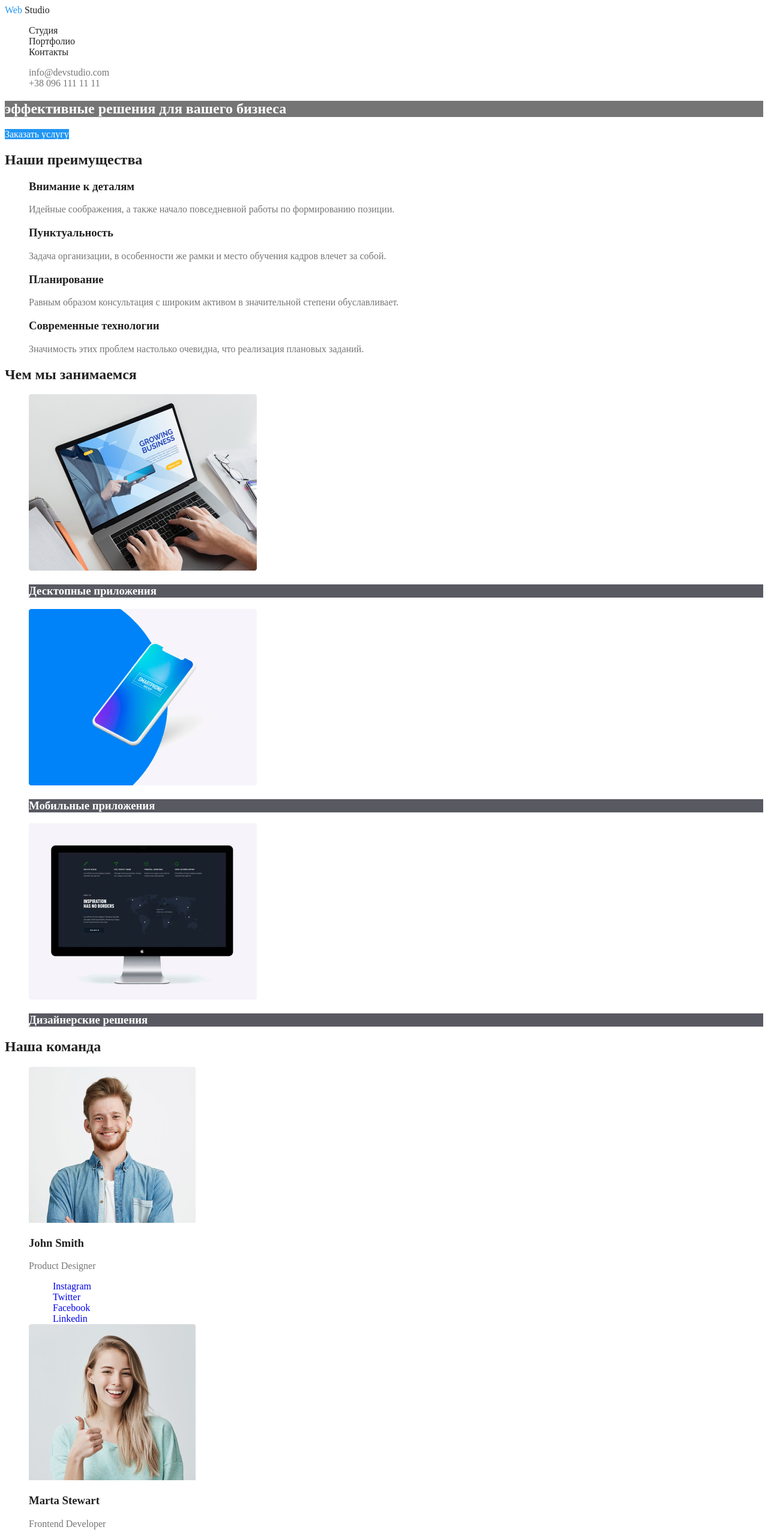
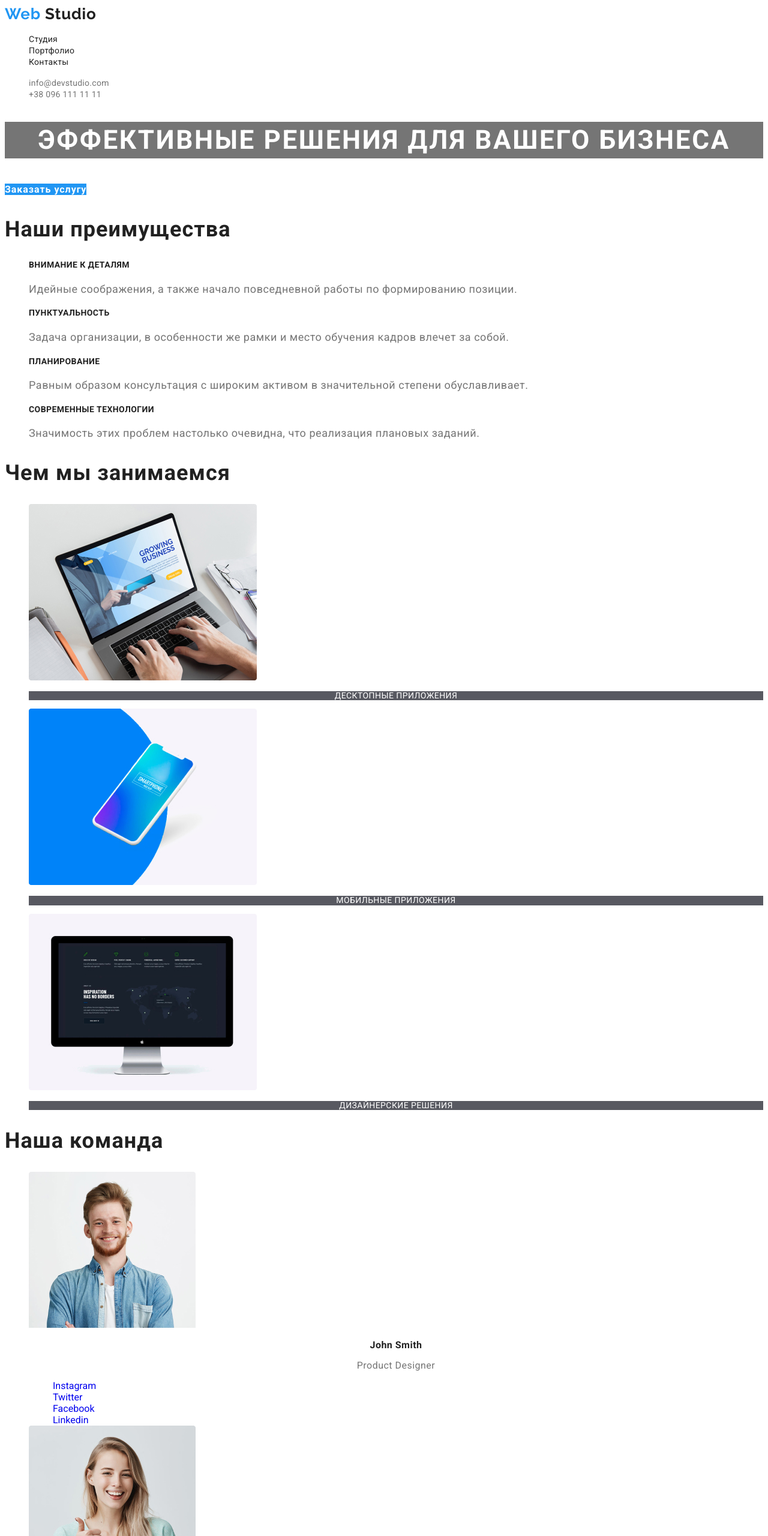
Before and after one commit to luliiaIlchenko/goit-markup-hw-02, a plain HTML site: page index.html in a window 1280 px wide. Shown: the top 2560 px of the page at 60% size. Drawn offline with Linux system fonts and the light colour scheme.

Commit message:
Додає шрифти на головну сторінку

```diff
--- a/css/styles.css
+++ b/css/styles.css
@@ -29,10 +29,15 @@
 
 body {
   color: var(--primary-text-color);
+  font-family: Roboto;
 }
 
 .site-nav .link {
   color: var(--primary-title-color);
+  font-weight: 500; /*в макете 500, но визуально больше*/
+  font-size: 14px;
+  line-height: 1.1;
+  letter-spacing: 0.02em;
 }
 .site-nav .link:hover,
 .site-nav .link:focus,
@@ -47,12 +52,21 @@ body {
 
 .contacts .link {
   color: var(--primary-text-color);
+  font-weight: 500;
+  font-size: 14px;
+  line-height: 1.1;
+  letter-spacing: 0.02em;
 }
 
 /*Logo*/
 
 .logo {
   color: var(--accent-color);
+  font-family: Raleway, sans-serif;
+  font-weight: 700;
+  font-size: 26px;
+  line-height: 1.2;
+  letter-spacing: 0.03em;
 }
 
 .logo-header {
@@ -66,26 +80,76 @@ body {
 /*Hero*/
 .hero-title {
   color: #ffffff;
-  background-color: #757575;
+  font-weight: 900;
+  font-size: 44px;
+  line-height: 1.4;
+  text-align: center;
+  letter-spacing: 0.06em;
+  text-transform: uppercase;
+  background-color: #757575; /*чтобы белый текст был виден*/
 }
 .button {
   color: var(--button-text-color);
   background-color: var(--accent-color);
+  font-family: inherit;
+  font-weight: 700;
+  font-size: 16px;
+  line-height: 1.9;
+  align-items: center;
+  text-align: center;
+  letter-spacing: 0.06em;
 }
 
 /*Sections*/
-.section-title,
+.section-title {
+  color: var(--primary-title-color);
+  font-weight: 700;
+  font-size: 36px;
+  line-height: 1.2;
+  letter-spacing: 0.03em;
+}
+
 .worker-name {
   color: var(--primary-title-color);
+  font-size: 16px;
+  line-height: 1.1;
+  text-align: center;
+  letter-spacing: 0.03em;
+}
+
+.worker-job /*подумать над названием класа*/ {
+  font-weight: 400;
+  font-size: 16px;
+  line-height: 1.1;
+  text-align: center;
+  letter-spacing: 0.03em;
 }
 
 .advantages-title {
   color: var(--primary-title-color);
+  font-weight: 700;
+  font-size: 14px;
+  line-height: 1.1;
+  letter-spacing: 0.03em;
+  text-transform: uppercase;
+}
+
+.text {
+  font-weight: 400l;
+  font-size: 18px;
+  line-height: 1.6;
+  letter-spacing: 0.03em;
 }
 
 .work-title {
   color: #ffffff;
-  background-color: rgba(47, 48, 58, 0.8);
+  background-color: rgba(47, 48, 58, 0.8); /*чтобы белый текст был виден*/
+  font-weight: 400;
+  font-size: 14px;
+  line-height: 1.1;
+  text-align: center;
+  letter-spacing: 0.03em;
+  text-transform: uppercase;
 }
 
 /*Footer*/
@@ -95,6 +159,10 @@ body {
 
 .footer-contacts {
   color: rgba(255, 255, 255, 0.6);
+  font-weight: 400;
+  font-size: 14px;
+  line-height: 1.7;
+  letter-spacing: 0.03em;
 }
 
 .join-us {
@@ -103,6 +171,10 @@ body {
 
 .address {
   color: #ffffff;
+  font-weight: 400;
+  font-size: 14px;
+  line-height: 1.7;
+  letter-spacing: 0.03em;
 }
 
 .copyright {
--- a/index.html
+++ b/index.html
@@ -4,6 +4,10 @@
     <meta charset="UTF-8" />
     <meta name="viewport" content="width=device-width, initial-scale=1.0" />
     <title>Document</title>
+    <link
+      href="https://fonts.googleapis.com/css2?family=Raleway:wght@400;700&family=Roboto:wght@400;700&display=swap"
+      rel="stylesheet"
+    />
     <link rel="stylesheet" href="./css/styles.css" />
   </head>
 
@@ -46,28 +50,28 @@
         <ul class="list">
           <li>
             <h3 class="advantages-title">Внимание к деталям</h3>
-            <p>
+            <p class="text">
               Идейные соображения, а также начало повседневной работы по
               формированию позиции.
             </p>
           </li>
           <li>
             <h3 class="advantages-title">Пунктуальность</h3>
-            <p>
+            <p class="text">
               Задача организации, в особенности же рамки и место обучения кадров
               влечет за собой.
             </p>
           </li>
           <li>
             <h3 class="advantages-title">Планирование</h3>
-            <p>
+            <p class="text">
               Равным образом консультация с широким активом в значительной
               степени обуславливает.
             </p>
           </li>
           <li>
             <h3 class="advantages-title">Современные технологии</h3>
-            <p>
+            <p class="text">
               Значимость этих проблем настолько очевидна, что реализация
               плановых заданий.
             </p>
@@ -121,7 +125,7 @@
               height="260"
             />
             <h3 class="worker-name">John Smith</h3>
-            <p>Product Designer</p>
+            <p class="worker-job">Product Designer</p>
             <ul class="list">
               <li>
                 <a
@@ -156,7 +160,7 @@
               height="260"
             />
             <h3 class="worker-name">Marta Stewart</h3>
-            <p>Frontend Developer</p>
+            <p class="worker-job">Frontend Developer</p>
             <ul class="list">
               <li>
                 <a
@@ -191,7 +195,7 @@
               height="260"
             />
             <h3 class="worker-name">Robert Jakis</h3>
-            <p>Marketing</p>
+            <p class="worker-job">Marketing</p>
             <ul class="list">
               <li>
                 <a
@@ -226,7 +230,7 @@
               height="260"
             />
             <h3 class="worker-name">Martin Doe</h3>
-            <p>UI Designer</p>
+            <p class="worker-job">UI Designer</p>
             <ul class="list">
               <li>
                 <a
```
Also changed, not shown: portfolio.html (+9 -5 lines).
